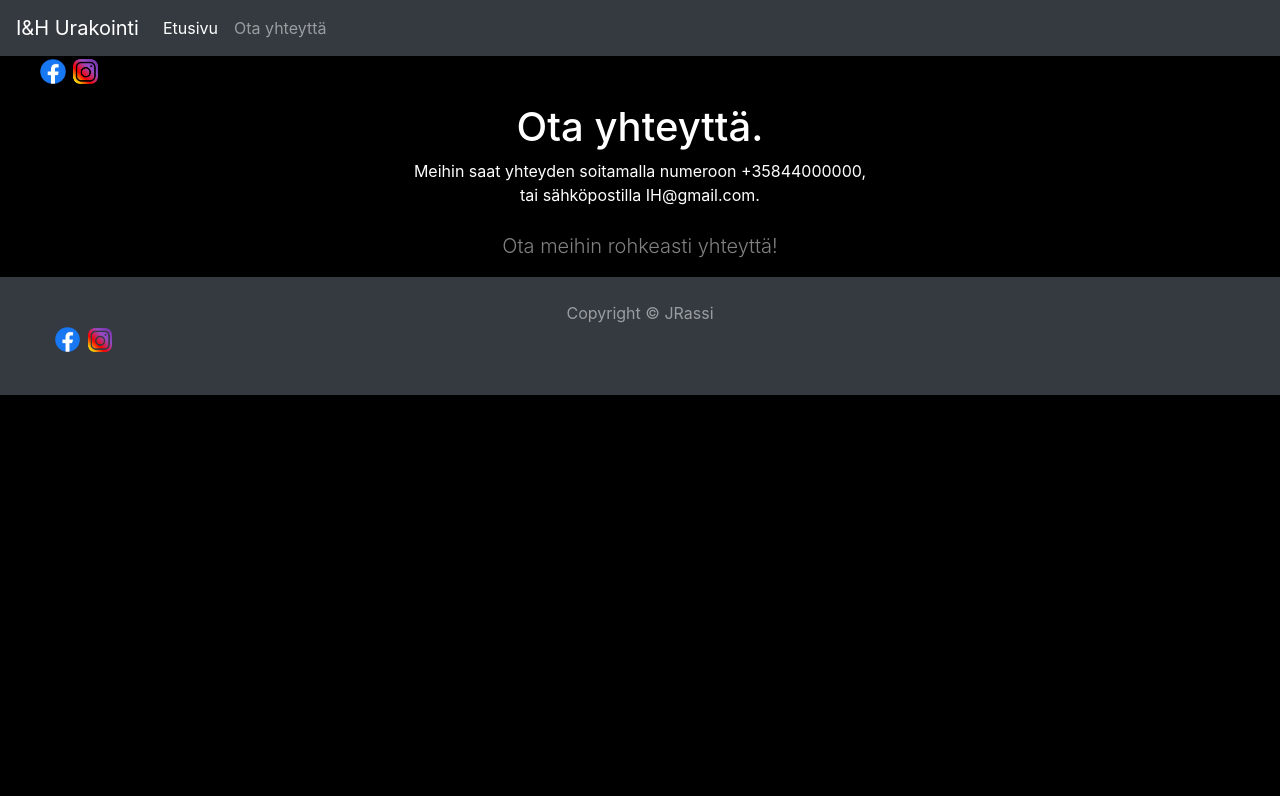
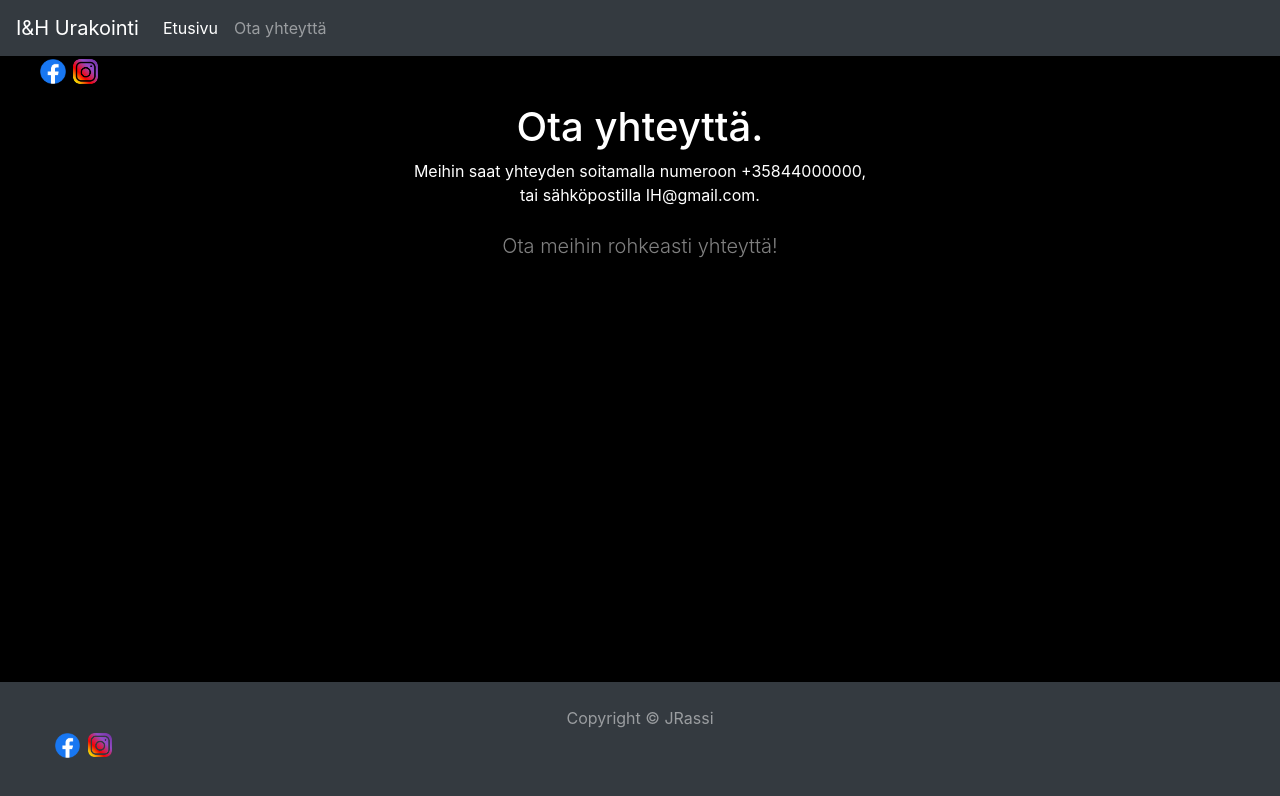
Before and after one commit to JesseRassi/Jesse_Rassiwww, a plain HTML site: page OtaYhteyttä.html in a window 1280 px wide. Drawn offline with nearby package versions, Linux system fonts and the light colour scheme.

Commit message:
Update OtaYhteyttä.html

```diff
--- a/OtaYhteyttä.html
+++ b/OtaYhteyttä.html
@@ -53,7 +53,7 @@
           </div>
         </div>
 
-        <footer id="sticky-footer" class="py-4 bg-dark text-white-50">
+        <footer id="sticky-footer" class="py-4 bg-dark text-white-50" style="position: fixed; bottom: 0;">
           <div class="container text-center">
             <medium>Copyright &copy; JRassi</medium>
           </div>
```
